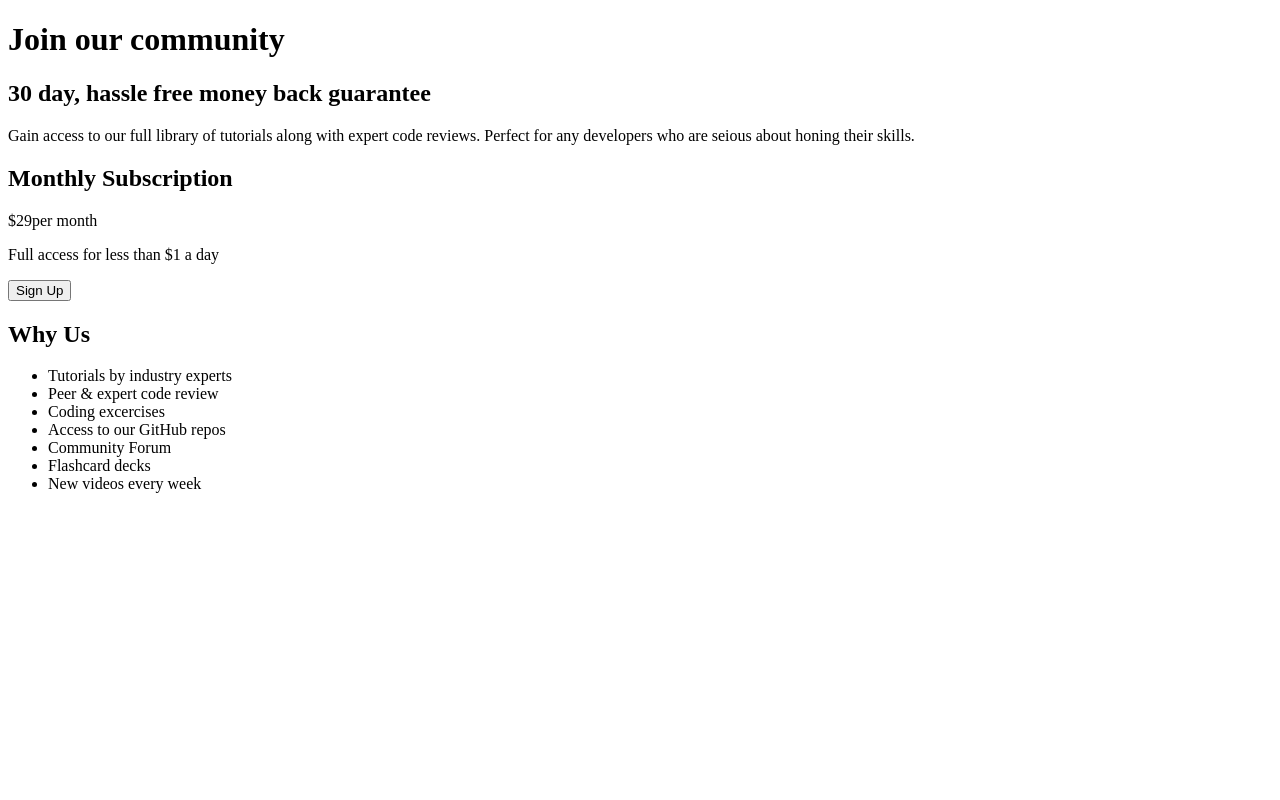
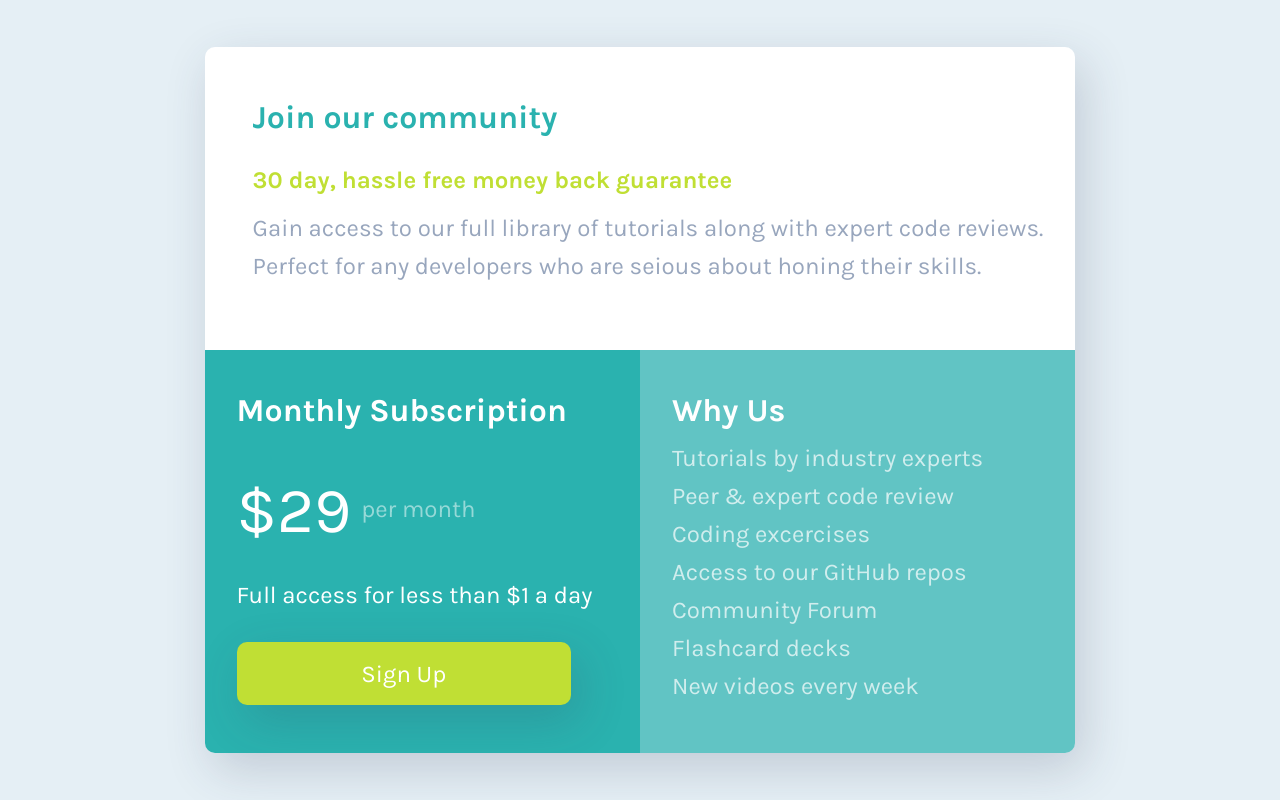
Before and after one commit to rohitd99/rohitd99, a plain HTML site: page SinglePriceGrid/index.html in a window 1280 px wide. Drawn offline with Linux system fonts and the light colour scheme.

Commit message:
Added HTML and CSS

```diff
--- a/SinglePriceGrid/index.html
+++ b/SinglePriceGrid/index.html
@@ -7,38 +7,49 @@
     <title>SinglePriceGrid</title>
     <link rel="stylesheet" href="./style.css" />
     <link rel="icon" href="./images/favicon-32x32.png" />
+    <link rel="preconnect" href="https://fonts.googleapis.com" />
+    <link rel="preconnect" href="https://fonts.gstatic.com" crossorigin />
+    <link
+      href="https://fonts.googleapis.com/css2?family=Karla:wght@400;700&display=swap"
+      rel="stylesheet"
+    />
   </head>
   <body>
     <main>
       <div class="card">
         <div class="compartment">
-          <h1>Join our community</h1>
-          <h2>30 day, hassle free money back guarantee</h2>
-          <p>
-            Gain access to our full library of tutorials along with expert code
-            reviews. Perfect for any developers who are seious about honing
-            their skills.
-          </p>
+          <h1 class="heading">Join our community</h1>
+          <h2 class="guarantee">30 day, hassle free money back guarantee</h2>
+          <div class="description">
+            <p>
+              Gain access to our full library of tutorials along with expert
+              code reviews.
+            </p>
+            <p>
+              Perfect for any developers who are seious about honing their
+              skills.
+            </p>
+          </div>
         </div>
         <div class="compartment">
-          <h2>Monthly Subscription</h2>
+          <h2 class="subtitle">Monthly Subscription</h2>
           <p>
             <span class="month-price">$29</span
             ><span class="per-month">per month</span>
           </p>
           <p>Full access for less than $1 a day</p>
-          <button>Sign Up</button>
+          <button class="btn">Sign Up</button>
         </div>
         <div class="compartment">
-          <h2>Why Us</h2>
-          <ul>
-            <li>Tutorials by industry experts</li>
-            <li>Peer & expert code review</li>
-            <li>Coding excercises</li>
-            <li>Access to our GitHub repos</li>
-            <li>Community Forum</li>
-            <li>Flashcard decks</li>
-            <li>New videos every week</li>
+          <h2 class="subtitle">Why Us</h2>
+          <ul class="reasons-list">
+            <li class="reason">Tutorials by industry experts</li>
+            <li class="reason">Peer & expert code review</li>
+            <li class="reason">Coding excercises</li>
+            <li class="reason">Access to our GitHub repos</li>
+            <li class="reason">Community Forum</li>
+            <li class="reason">Flashcard decks</li>
+            <li class="reason">New videos every week</li>
           </ul>
         </div>
       </div>
--- a/SinglePriceGrid/style.css
+++ b/SinglePriceGrid/style.css
@@ -0,0 +1,168 @@
+/* font-family: 'Karla',sans-serif; */
+:root{
+    --clr-cyan : hsl(179, 62%, 43%);
+    --clr-brightyellow : hsl(71, 73%, 54%);
+    --clr-lightgray: hsl(204, 43%, 93%);
+    --clr-grayishblue : hsl(218, 22%, 67%);
+    --clr-white : white;
+
+    --clr-cyan-neutral : 179,62%,43%;
+    --clr-brightyellow-neutral: 71,73%,54%;
+    --clr-lightgray-neutral: 204,43%,93%;
+    --clr-grayishblue-neutral: 218,22%,67%;
+    --clr-neutral-hsl-700: 224, 30%, 27%;
+    --font-default : 'Karla', sans-serif;
+    --fw-regular: 400;
+    --fw-bold: 700;
+
+    --fs-larger : 4rem;
+    --fs-large : 2rem;
+    --fs-medium : 1.5rem;
+    --fs-small : 1.15rem;
+}
+* {
+    margin: 0;
+    font: inherit;
+    box-sizing: border-box;
+}
+img,
+svg {
+    display: block;
+    max-width: 100%;
+}
+body{
+    font-family: var(--font-default);
+    font-size: var(--fs-medium);
+    color: var(--clr-grayishblue);
+    background-color: var(--clr-lightgray);
+    min-height: 100vh;
+}
+main{
+    height: 100vh;
+    display: flex;
+    justify-content: center;
+    align-items: center;
+}
+.card{
+    display: grid;
+    grid-template-columns: 1fr 1fr;
+    /* grid-template-rows: 0.75fr 1.25fr; */
+
+    max-width: 900px;
+    /* background-color: white; */
+    border-radius: 10px;
+    overflow: hidden;
+    box-shadow: .5rem 1rem 3rem hsl(var(--clr-neutral-hsl-700), 0.2)
+
+}
+.compartment{
+    display: grid;
+}
+.compartment:nth-child(1){
+    background-color: var(--clr-white);
+    grid-column-start: 1;
+    grid-column-end: -1;
+    padding: 2rem;
+    padding-right: 2rem;
+    padding-left: 3rem;
+    padding-bottom: 3.8rem;
+}
+.compartment:nth-child(2) {
+    background-color: var(--clr-cyan);
+    grid-column-start: 1;
+    grid-column-end: 2;
+    padding: 2rem;
+    padding-bottom: 3rem;
+    color: white;
+}
+.compartment:nth-child(3) {
+    background-color: hsl(var(--clr-cyan-neutral),0.7);
+    grid-column-start: 2;
+    grid-column-end: 3;
+    padding: 2rem;
+    color: white;
+    padding-bottom: 3rem;
+}
+
+.description > p{
+    padding-bottom: 10px;
+}
+.heading{
+    color: var(--clr-cyan);
+    font-size: var(--fs-large);
+    font-weight: var(--fw-bold);
+    padding: 20px 0;
+}
+.guarantee{
+    color: var(--clr-brightyellow);
+    font-size: var(--fs-medium);
+    font-weight: var(--fw-bold);
+    padding: 10px 0;
+    padding-bottom: 20px;
+}
+.btn{
+    color: white;
+    width: 90%;
+    background-color: var(--clr-brightyellow);
+    border: 0px;
+    border-radius: 10px;
+    box-shadow: .5rem 1rem 3rem hsl(var(--clr-neutral-hsl-700), 0.2)
+}
+.subtitle{
+    font-size: var(--fs-large);
+    font-weight: var(--fw-bold);
+    padding: 10px 0;
+    padding-bottom: 10px;
+}
+.month-price{
+    font-size: var(--fs-larger);
+}
+.per-month{
+    padding-left: 10px;
+    color: rgba(255,255,255,0.5);
+    text-align: center;
+    position: relative;
+    bottom: 15px;
+}
+.reasons-list{
+    list-style: none;
+    padding-left: 0;
+}
+.reason{
+    color: rgba(255, 255, 255, 0.7);
+    padding: 5px 0;
+}
+ @media (max-width: 900px){
+    main{
+        margin: 0 50px;
+    }
+}
+
+@media (max-width : 750px)
+{
+    main{
+        height: auto;
+        margin: 50px 20px;
+    }
+    .card{
+        grid-template-columns: auto;
+        grid-template-rows: 1fr 1fr 1fr;
+    }
+    .compartment:nth-child(1) {
+        grid-column: auto;
+        grid-row-start: 1;
+        grid-row-end: 2;
+    }
+
+    .compartment:nth-child(2) {
+        grid-column: auto;
+        grid-row-start: 2;
+        grid-row-end: 3;
+    }
+
+    .compartment:nth-child(3) {
+        grid-column: auto;
+        grid-row-start: 3;
+        grid-row-end: 4;
+    }
+}
```
